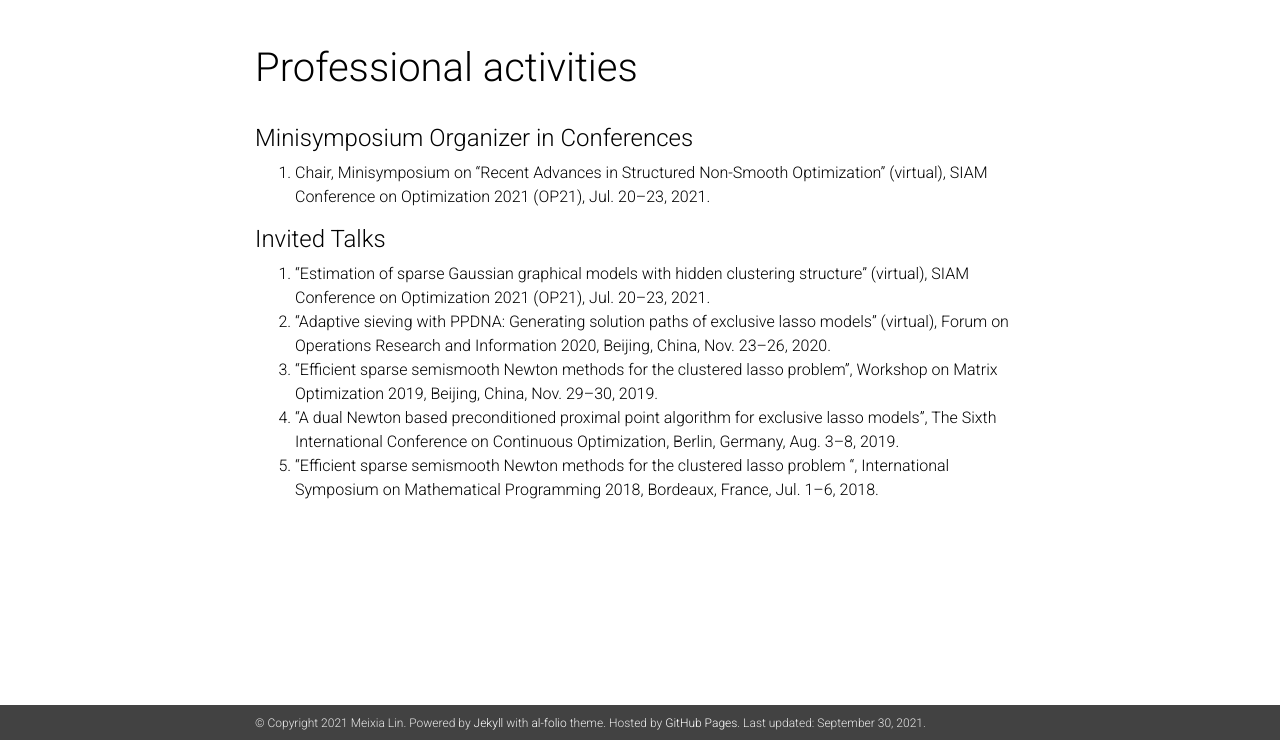
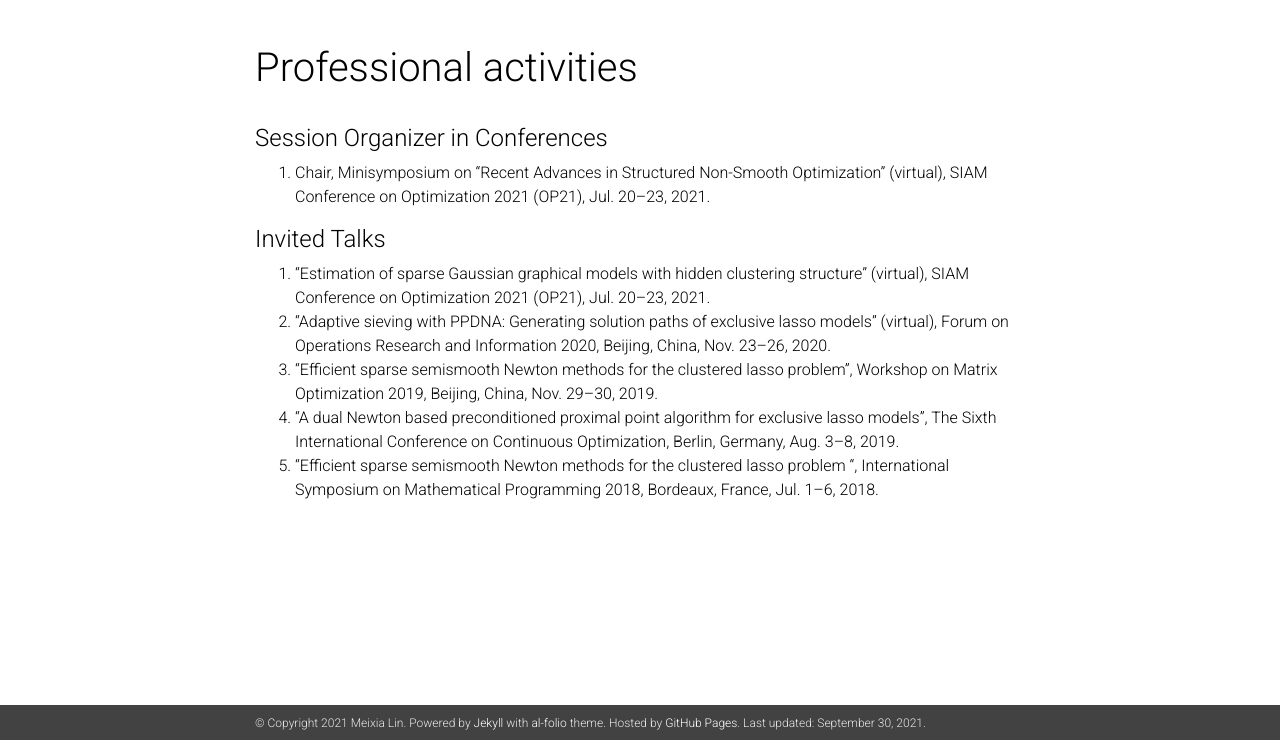
Before and after one commit to linmeixia/linmeixia.github.io, a Jekyll site: the page built from _pages/talks.md, in a window 1280 px wide, cut to the strip 160-900 px from the top of the page. Built offline with Jekyll 4.4.1, drawn with Linux system fonts in a browser that asks for light colours; nearby versions of some CDN libraries; comment, search, counter and statistics services are not loaded; a style sheet for code colours, icons or effects is not loaded.

Commit message:
Update talks.md

```diff
--- a/_pages/talks.md
+++ b/_pages/talks.md
@@ -6,7 +6,7 @@ description:
 nav: true
 ---
 
-<h4>Minisymposium Organizer in Conferences</h4>
+<h4>Session Organizer in Conferences</h4>
 1. Chair, Minisymposium on "Recent Advances in Structured Non-Smooth Optimization" (virtual), SIAM Conference on Optimization 2021 (OP21), Jul. 20--23, 2021.
 
 <h4>Invited Talks</h4>
```
